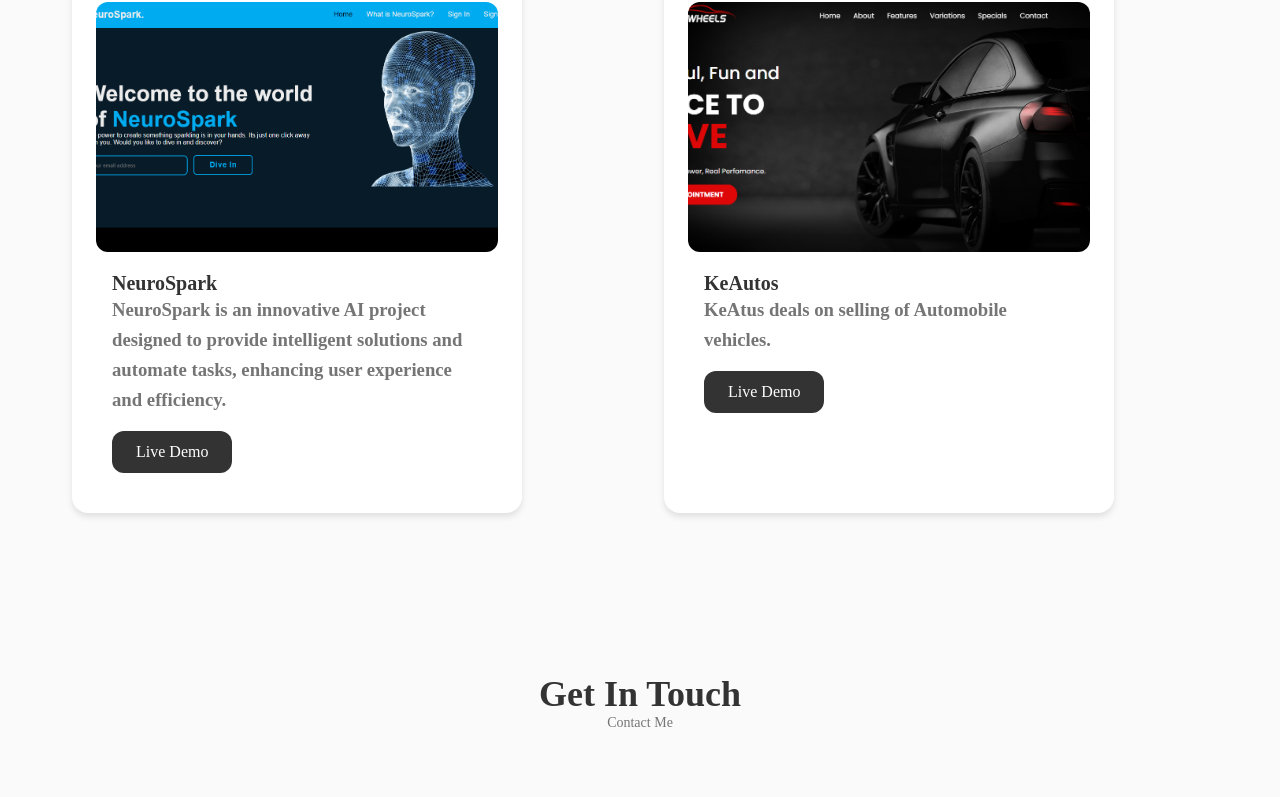
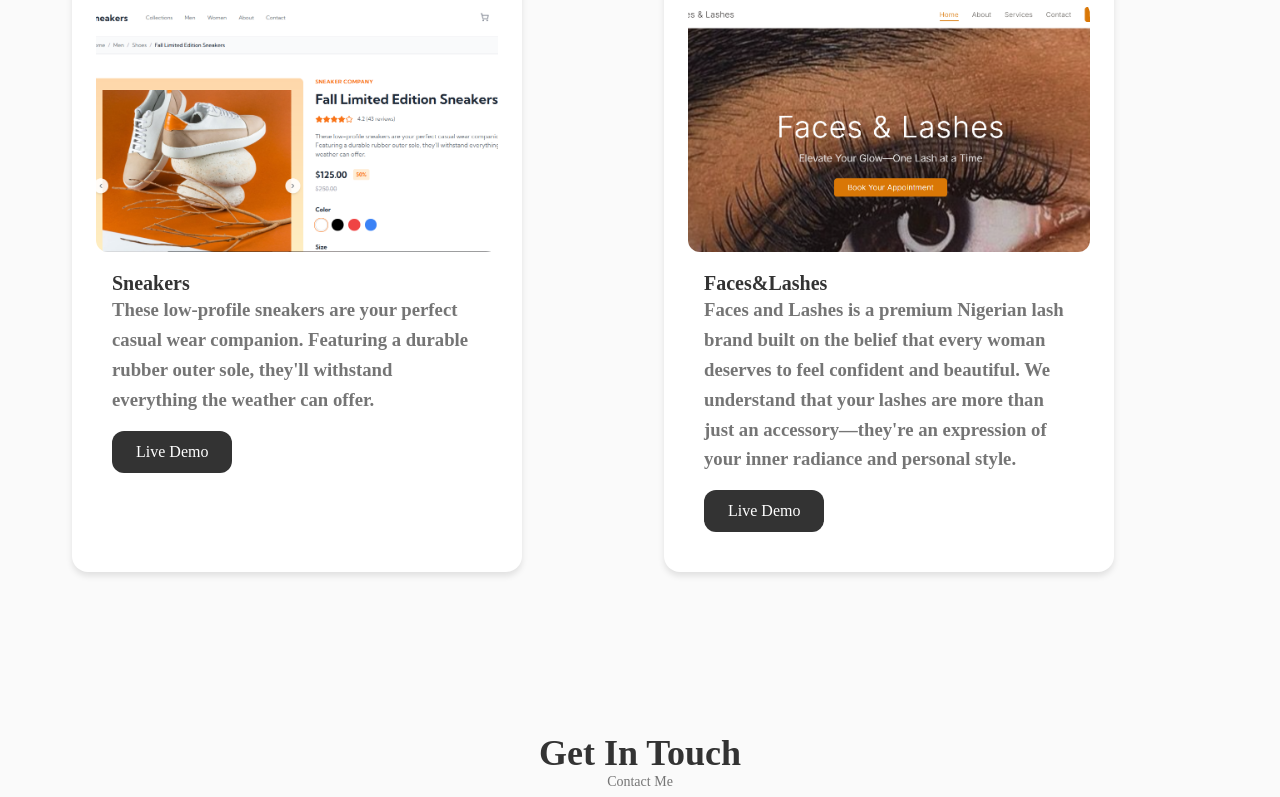
Before and after one commit to Prince-icewill/portfolio, a React (Vite) app: page / in a window 1280 px wide. Shown: the part 2781-3578 px from the top of the page. Built offline with nearby package versions, Linux system fonts and the light colour scheme.

Commit message:
updated project links and pictures

```diff
--- a/src/Components/Projects.jsx
+++ b/src/Components/Projects.jsx
@@ -1,7 +1,7 @@
 import React from "react";
 import "./Projects.css";
-import project1 from "../assets/project1.png"
- import work4 from "../../src/assets/work4.png"
+import project1 from "../assets/image.png"
+ import work4 from "../../src/assets/image2.png"
 
 const Projects = () => {
   return (
@@ -12,22 +12,20 @@ const Projects = () => {
       <div className="projects-con">
         <div className="first-pro">
           <img src={project1} className="work1" alt="" />
-          <h1 className="neurospark">NeuroSpark</h1>
+          <h1 className="neurospark">Sneakers</h1>
           <h3 className="note">
-            NeuroSpark is an innovative AI project designed to provide
-            intelligent solutions and automate tasks, enhancing user experience
-            and efficiency.
+          These low-profile sneakers are your perfect casual wear companion. Featuring a durable rubber outer sole, they'll withstand everything the weather can offer.
           </h3>
-          <a href="" className="live-demo">Live Demo</a>
+          <a href="https://sneakers-git-main-icewills-projects.vercel.app/" className="live-demo">Live Demo</a>
         </div>
 
         <div className="second-pro">
             <img src={work4} className="work4" alt="" />
-            <h1 className="Ketus">KeAutos</h1>
+            <h1 className="Ketus">Faces&Lashes</h1>
             <h3 className="ketus-note">
-                KeAtus deals on selling of Automobile vehicles.
+            Faces and Lashes is a premium Nigerian lash brand built on the belief that every woman deserves to feel confident and beautiful. We understand that your lashes are more than just an accessory—they're an expression of your inner radiance and personal style.
             </h3>
-            <a href="https://ke-atus.vercel.app/" className="live-Demo">Live Demo</a>
+            <a href="https://facesnlashesng.vercel.app/" className="live-Demo">Live Demo</a>
         </div>
       </div>
     </section>
```
Also changed, not shown: src/assets/image.png (added), src/assets/image2.png (added).
